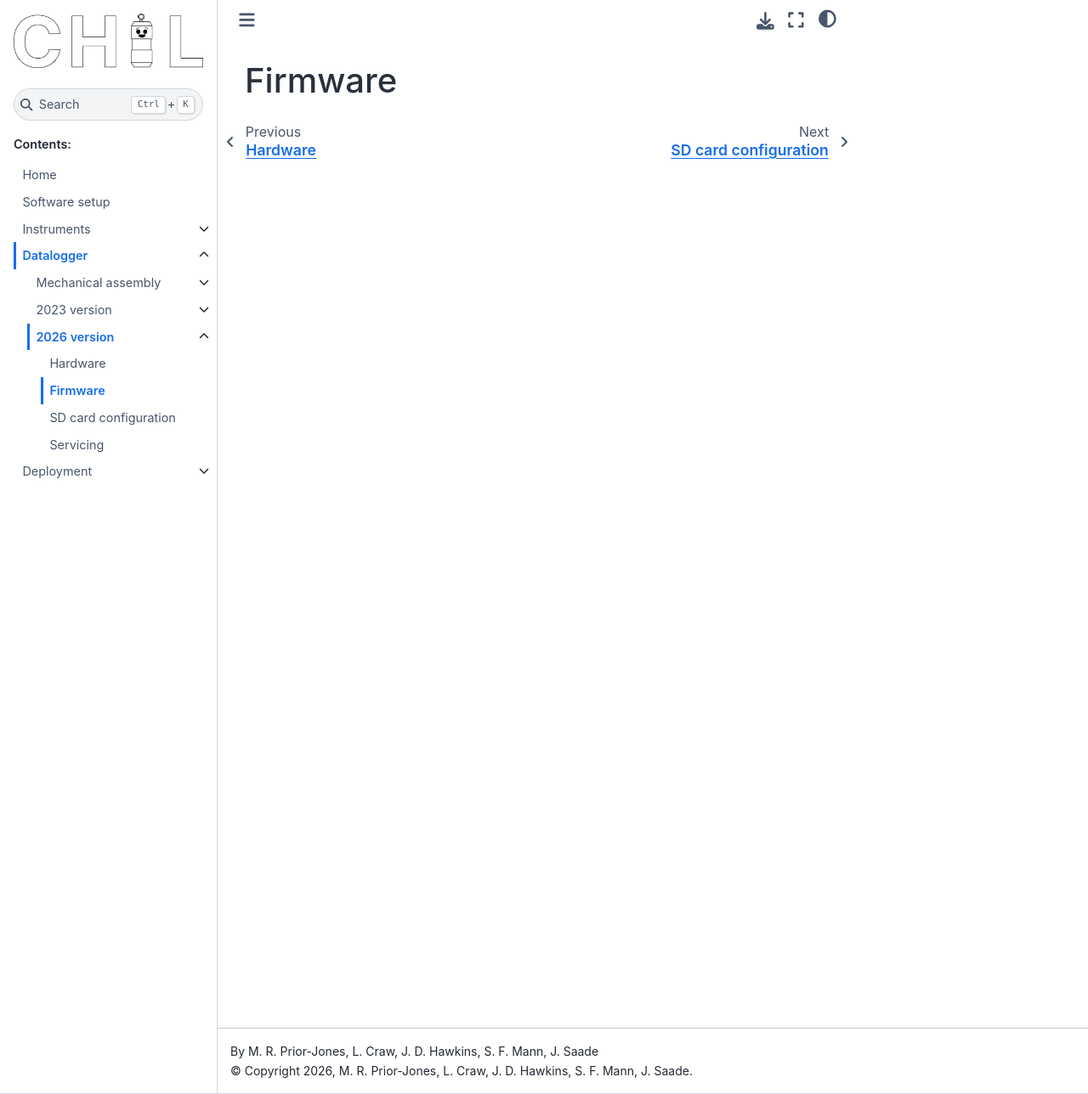
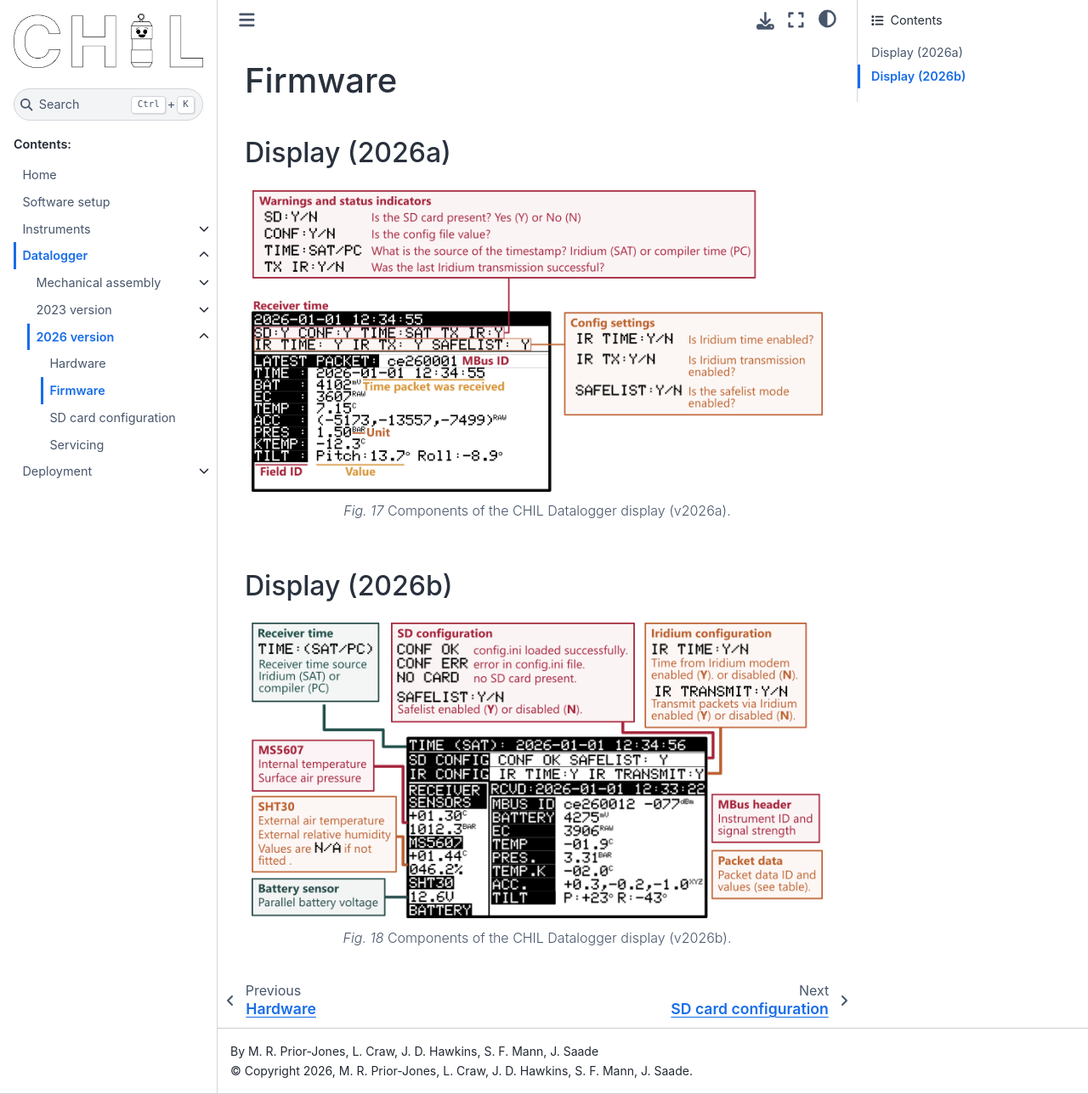
Before and after one commit to CHILCardiff/docs, a Sphinx documentation site: the page built from source/datalogger/2026/firmware.rst, in a window 1280 px wide and 1288 px high. Shown: the whole window at 85% size. Built offline with Sphinx 7.4.7 and the Sphinx Book theme 1.1.4, drawn with Linux system fonts in a browser that asks for light colours.

Commit message:
add Datalogger display diagrams to 2026 Firmware page

```diff
--- a/source/datalogger/2026/firmware.rst
+++ b/source/datalogger/2026/firmware.rst
@@ -1,2 +1,15 @@
 Firmware
 ========
+
+Display (2026a)
+---------------
+.. figure:: /_static/img/datalogger/display_v2026a.png
+
+    Components of the CHIL Datalogger display (v2026a).
+
+Display (2026b)
+---------------
+
+.. figure:: /_static/img/datalogger/display_v2026b.png
+
+    Components of the CHIL Datalogger display (v2026b).
```
Also changed, not shown: source/_static/img/datalogger/display_v2026a.png (added), source/_static/img/datalogger/display_v2026a.svg (added), source/_static/img/datalogger/display_v2026b.png (added), source/_static/img/datalogger/display_v2026b.svg (added).
